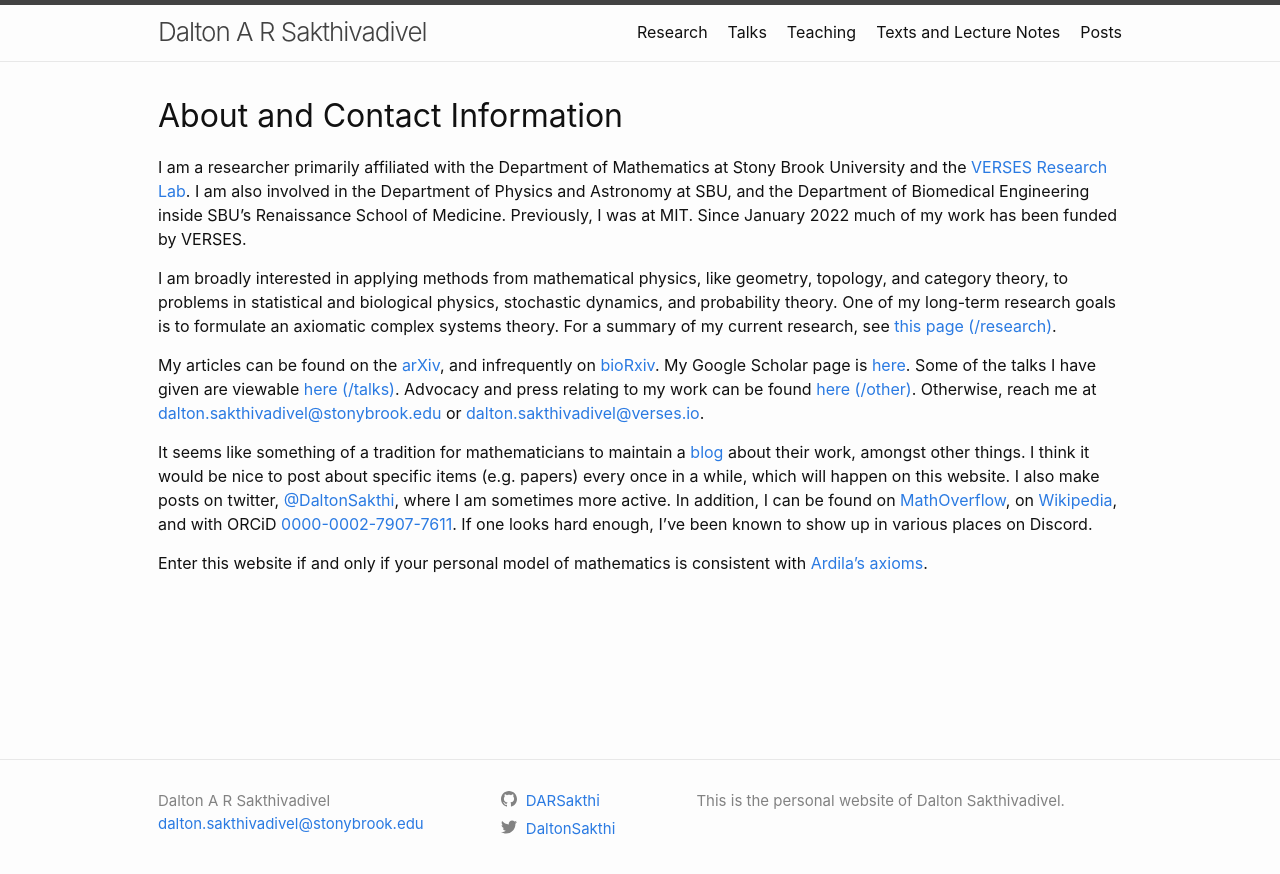
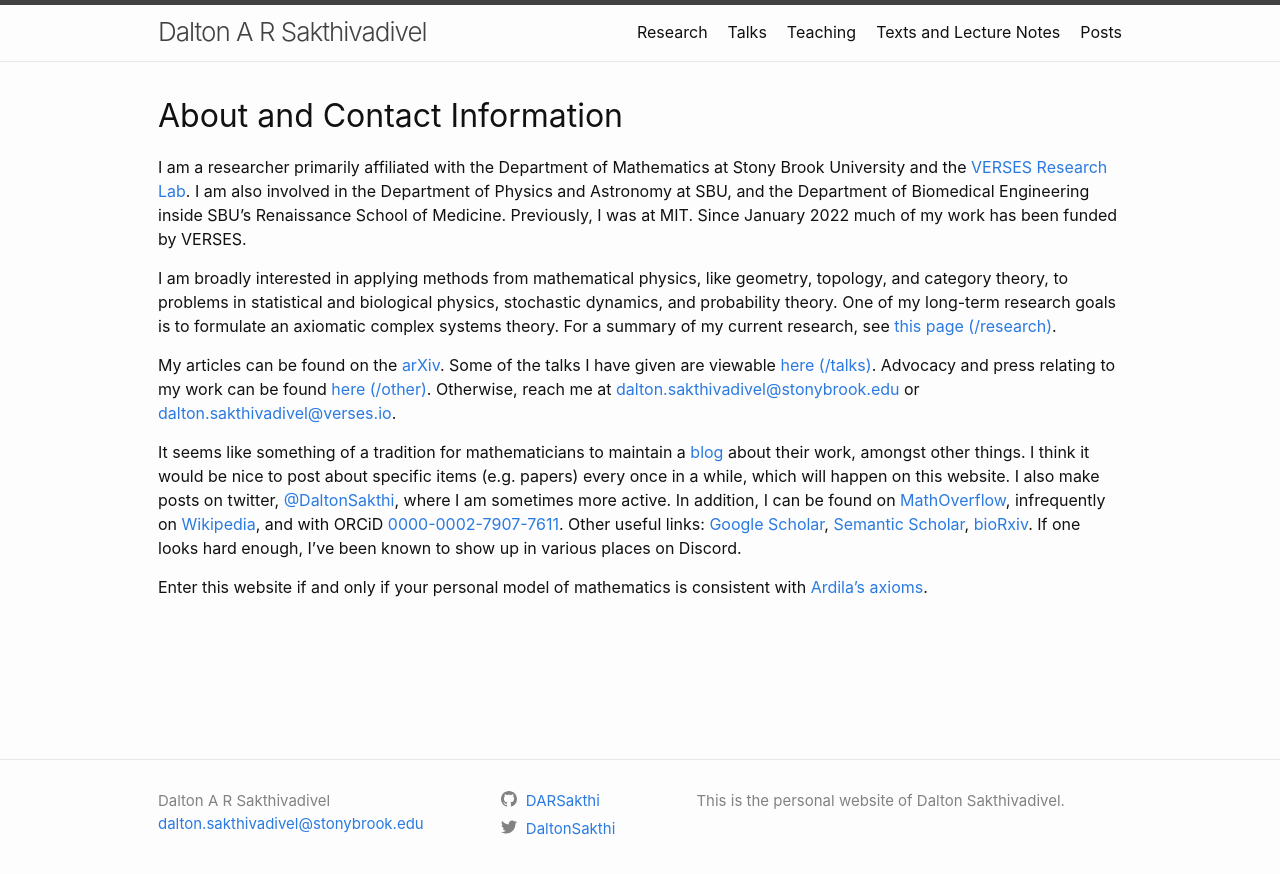
Before and after one commit to DARSakthi/DARSakthi.github.io, a Jekyll site: the page built from index.markdown, in a window 1280 px wide. Shown: the top 874 px of the page. Built offline with Jekyll 4.4.1, drawn with Linux system fonts in a browser that asks for light colours.

Commit message:
Update index.markdown

```diff
--- a/index.markdown
+++ b/index.markdown
@@ -10,8 +10,8 @@ I am a researcher primarily affiliated with the Department of Mathematics at Sto
 
 I am broadly interested in applying methods from mathematical physics, like geometry, topology, and category theory, to problems in statistical and biological physics, stochastic dynamics, and probability theory. One of my long-term research goals is to formulate an axiomatic complex systems theory. For a summary of my current research, see [this page (/research)](https://darsakthi.github.io/research).
 
-My articles can be found on the [arXiv](https://arxiv.org/a/0000-0002-7907-7611.html), and infrequently on [bioRxiv](https://www.biorxiv.org/search/author1%3ADalton%2BA%2BR%2BSakthivadivel%2B). My Google Scholar page is [here](https://scholar.google.com/citations?user=mWJtfUUAAAAJ). Some of the talks I have given are viewable [here (/talks)](https://darsakthi.github.io/talks). Advocacy and press relating to my work can be found [here (/other)](https://darsakthi.github.io/other/). Otherwise, reach me at [dalton.sakthivadivel@stonybrook.edu](mailto:dalton.sakthivadivel@stonybrook.edu) or [dalton.sakthivadivel@verses.io](mailto:dalton.sakthivadivel@verses.io).
+My articles can be found on the [arXiv](https://arxiv.org/a/0000-0002-7907-7611.html). Some of the talks I have given are viewable [here (/talks)](https://darsakthi.github.io/talks). Advocacy and press relating to my work can be found [here (/other)](https://darsakthi.github.io/other/). Otherwise, reach me at [dalton.sakthivadivel@stonybrook.edu](mailto:dalton.sakthivadivel@stonybrook.edu) or [dalton.sakthivadivel@verses.io](mailto:dalton.sakthivadivel@verses.io).
 
-It seems like something of a tradition for mathematicians to maintain a [blog](https://darsakthi.github.io/blog) about their work, amongst other things. I think it would be nice to post about specific items (e.g. papers) every once in a while, which will happen on this website. I also make posts on twitter, [@DaltonSakthi](https://twitter.com/DaltonSakthi), where I am sometimes more active. In addition, I can be found on [MathOverflow](https://mathoverflow.net/users/370636/dalton-a-r-sakthivadivel), on [Wikipedia](https://en.wikipedia.org/wiki/User:Dalton.sakthi), and with ORCiD [0000-0002-7907-7611](https://orcid.org/0000-0002-7907-7611). If one looks hard enough, I've been known to show up in various places on Discord.
+It seems like something of a tradition for mathematicians to maintain a [blog](https://darsakthi.github.io/blog) about their work, amongst other things. I think it would be nice to post about specific items (e.g. papers) every once in a while, which will happen on this website. I also make posts on twitter, [@DaltonSakthi](https://twitter.com/DaltonSakthi), where I am sometimes more active. In addition, I can be found on [MathOverflow](https://mathoverflow.net/users/370636/dalton-a-r-sakthivadivel), infrequently on [Wikipedia](https://en.wikipedia.org/wiki/User:Dalton.sakthi), and with ORCiD [0000-0002-7907-7611](https://orcid.org/0000-0002-7907-7611). Other useful links: [Google Scholar](https://scholar.google.com/citations?user=mWJtfUUAAAAJ), [Semantic Scholar](https://www.semanticscholar.org/author/D.-A.-Sakthivadivel/2047545652), [bioRxiv](https://www.biorxiv.org/search/author1%3ADalton%2BA%2BR%2BSakthivadivel%2B). If one looks hard enough, I've been known to show up in various places on Discord.
 
 Enter this website if and only if your personal model of mathematics is consistent with [Ardila's axioms](http://fardila.com).
```
